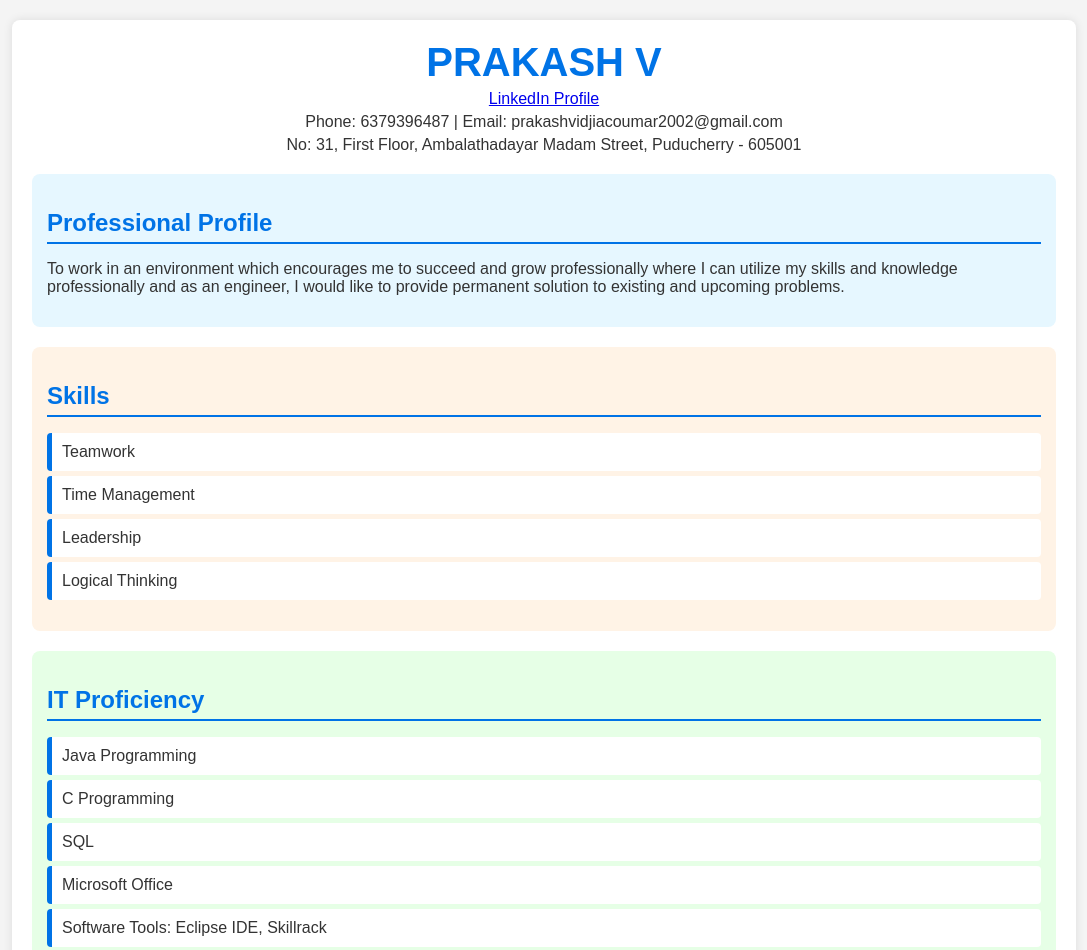
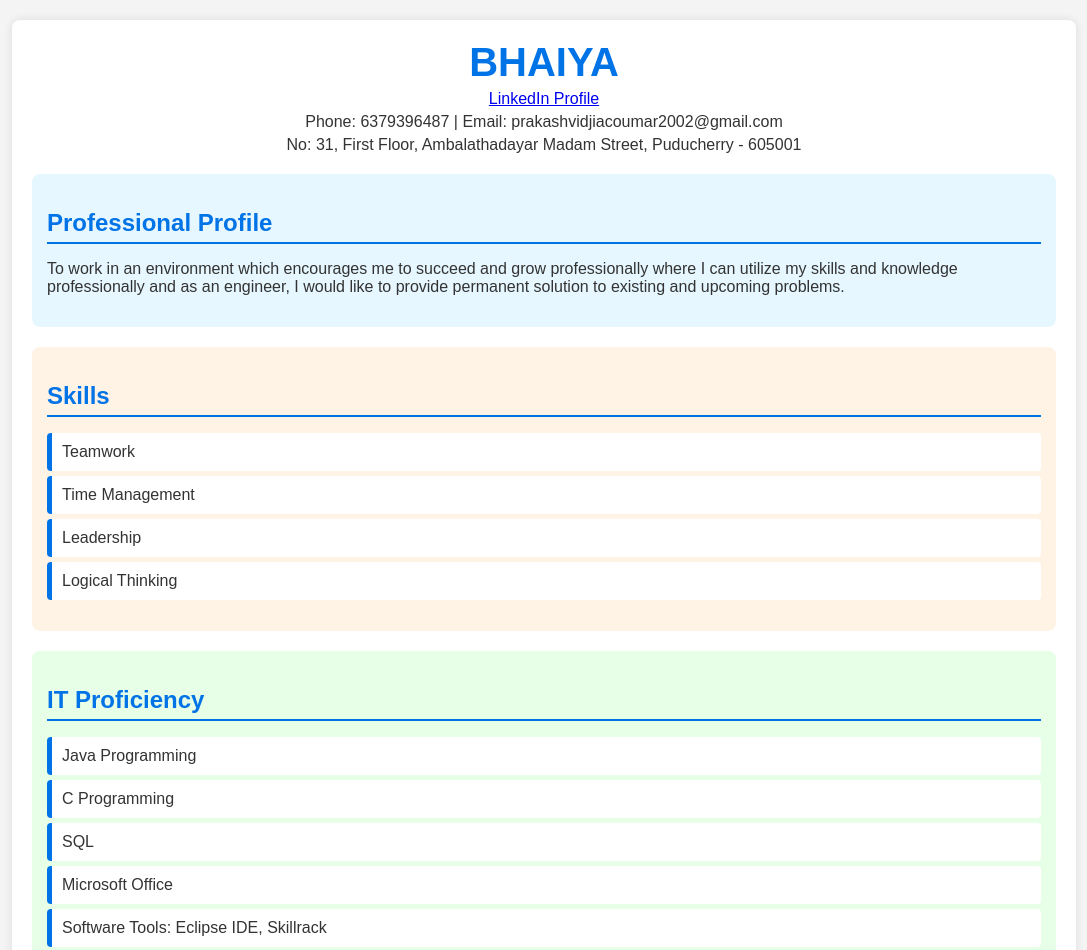
Before and after one commit to Prakash-28/Host_Resume_on_web, a plain HTML site: page index.html in a window 1280 px wide. Shown: the top 950 px of the page, without its empty margins (96-1183 px from the left). Drawn offline with Linux system fonts and the light colour scheme.

Commit message:
Update index.html

```diff
--- a/index.html
+++ b/index.html
@@ -9,7 +9,7 @@
 <body>
     <div class="container">
         <header>
-            <h1>PRAKASH V</h1>
+            <h1>BHAIYA</h1>
             <p><a href="https://linkedin.com/in/prakash-v-117156193/">LinkedIn Profile</a></p>
             <p>Phone: 6379396487 | Email: prakashvidjiacoumar2002@gmail.com</p>
             <p>No: 31, First Floor, Ambalathadayar Madam Street, Puducherry - 605001</p>
```
